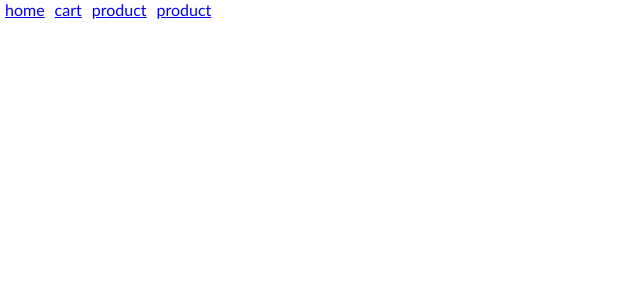
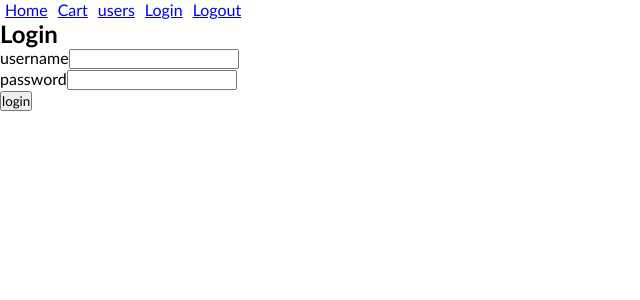
Before and after one commit to TienNguyen93/shopping, a React (Create React App) app in the folder client/: page /login in a window 1280 px wide. Shown: the top 300 px of the page, without its empty margins (0-640 px from the left). Built offline with nearby package versions, Linux system fonts and the light colour scheme; no server answers.

Commit message:
fix login & logout

```diff
--- a/client/src/App.js
+++ b/client/src/App.js
@@ -1,7 +1,7 @@
 import { useState, useEffect } from 'react'
 import {
   BrowserRouter as Router,
-  Routes, Route, Link
+  Routes, Route, Link, Navigate, useNavigate
 } from 'react-router-dom'
 
 import './App.css'
@@ -20,6 +20,8 @@ import HomeScreen from './screens/HomeScreen';
 import CartScreen from './screens/CartScreen';
 import ProductScreen from './screens/ProductScreen';
 
+
+
 const App = () => {
   const [products, setProducts] = useState([])
   const [allProducts, setAllProducts] = useState([])
@@ -36,6 +38,7 @@ const App = () => {
   const [password, setPassword] = useState('')
   const [user, setUser] = useState(null)
 
+  // const nav = useNavigate()
 
   useEffect(() => {
     productService
@@ -87,6 +90,7 @@ const App = () => {
         username, password
       })
 
+
       window.localStorage.setItem(
         'loggedNoteappUser', JSON.stringify(user)
       )
@@ -94,6 +98,7 @@ const App = () => {
       setUser(user)
       setUsername('')
       setPassword('')
+
     } catch (exception) {
       setMessage('wrong credentials')
       setTimeout(() => {
@@ -123,40 +128,88 @@ const App = () => {
     const changeCat = initialCat.map(category =>
       category.id === id ? { ...category, checked: !category.checked } : category
     )
-
     setCategories(changeCat)
   }
 
-  // const loginForm = () => (
-  //   <Togglable buttonLabel='login'>
-  //     <LoginForm
-  //       username={username}
-  //       password={password}
-  //       handleUsernameChange={({ target }) => setUsername(target.value)}
-  //       handlePasswordChange={({ target }) => setPassword(target.value)}
-  //       handleSubmit={handleLogin}/>
-  //   </Togglable>
-  // )
 
   const padding = {
     padding: 5
   }
 
+
+  // const Login = (props) => {
+  //   const navigate = useNavigate()
+
+  //   const onSubmit = (event) => {
+  //     event.preventDefault()
+  //     props.onLogin('tn')
+  //     navigate('/')
+  //   }
+
+  //   return (
+  //     <div>
+  //       <h2>login</h2>
+  //       <form onSubmit={onSubmit}>
+  //         <div>
+  //           username: <input />
+  //         </div>
+  //         <div>
+  //           password: <input type='password' />
+  //         </div>
+  //         <button type="submit">login</button>
+  //       </form>
+  //     </div>
+  //   )
+  // }
+
+
+
+  const Users = () => (
+    <div>
+      <h2>TKTL notes app</h2>
+      <ul>
+        <li>Matti Luukkainen</li>
+        <li>Juha Tauriainen</li>
+        <li>Arto Hellas</li>
+      </ul>
+    </div>
+  )
+
+  const Logout = ({handleLogout}) => (
+    <button type="submit" onClick={handleLogout}>
+      Logout
+    </button>
+  )
+
   return (
     <Router>
 
       <div>
-        <Link style={padding} to="/">home</Link>
-        <Link style={padding} to="/cart">cart</Link>
-        <Link style={padding}to="/products/:id">product</Link>
-        <Link style={padding}to="/products">product</Link>
+        <Link style={padding} to="/">Home</Link>
+        <Link style={padding} to="/cart">Cart</Link>
+        <Link style={padding} to="/users">users</Link>
+        {user
+          ? <em>{user.name} logged in</em>
+          : <Link style={padding} to="/login">Login</Link>
+        }
+        <Link style={padding} to="/logout">Logout</Link>
       </div>
 
       <Routes>
         <Route path="/" element={<HomeScreen />} />
         <Route path="/cart" element={<CartScreen />} />
         <Route path="/products/:id" element={<Product product={products} />} />
-        <Route path="/products" element={<Products products={products} />}/>
+        <Route path="/users" element={user ? <Users /> : <Navigate replace to="/login" />} />
+        <Route path="/login" element={
+          <LoginForm
+            username={username}
+            password={password}
+            handleUsernameChange={({ target }) => setUsername(target.value)}
+            handlePasswordChange={({ target }) => setPassword(target.value)}
+            // handleSubmit={handleLogin}
+            />
+        }/>
+        <Route path="/logout" element={<Logout handleLogout={handleLogout}/>} />
       </Routes>
 
 
--- a/client/src/components/LoginForm.js
+++ b/client/src/components/LoginForm.js
@@ -1,5 +1,6 @@
 import React from "react";
 import PropTypes from 'prop-types'
+import { useNavigate } from 'react-router-dom'
 
 const LoginForm = ({
   handleSubmit,
@@ -8,11 +9,19 @@ const LoginForm = ({
   username,
   password
 }) => {
+
+  // const navigate = useNavigate()
+
+  const handleLogin = async (event) => {
+    event.preventDefault()
+  }
+
   return (
     <div>
       <h2>Login</h2>
 
-       <form onSubmit={handleSubmit}>
+      {/* <form onSubmit={handleSubmit}> */}
+      <form onSubmit={handleLogin}>
         <div>
           username
           <input
@@ -35,7 +44,7 @@ const LoginForm = ({
 }
 
 LoginForm.propTypes = {
-    handleSubmit: PropTypes.func.isRequired,
+  // handleSubmit: PropTypes.func.isRequired,
   handleUsernameChange: PropTypes.func.isRequired,
   handlePasswordChange: PropTypes.func.isRequired,
   username: PropTypes.string.isRequired,
```
Lines whose indentation alone changed are shown as unchanged.
